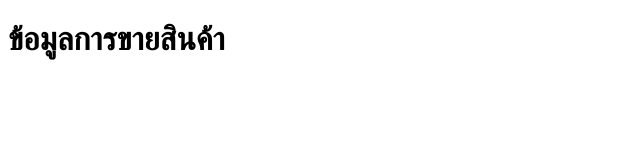
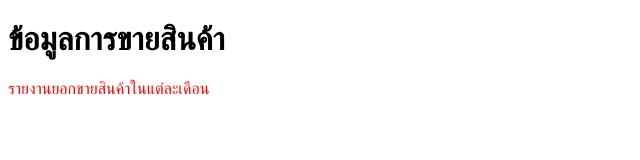
Before and after one commit to sharif-hash/Sharif-Project, a plain HTML site: page index.html in a window 1280 px wide. Shown: the whole page, without its empty margins (0-640 px from the left). Drawn offline with Linux system fonts and the light colour scheme.

Commit message:
add report sale

```diff
--- a/index.html
+++ b/index.html
@@ -4,8 +4,14 @@
     <meta charset="UTF-8">
     <meta name="viewport" content="width=device-width, initial-scale=1.0">
     <title>Document</title>
+    <style>
+        p{
+            color: red;
+        }
+    </style>
 </head>
 <body>
     <h1>ข้อมูลการขายสินค้า</h1>
+    <p>รายงานยอกขายสินค้าในแต่ละเดือน</p>
 </body>
 </html>
```
